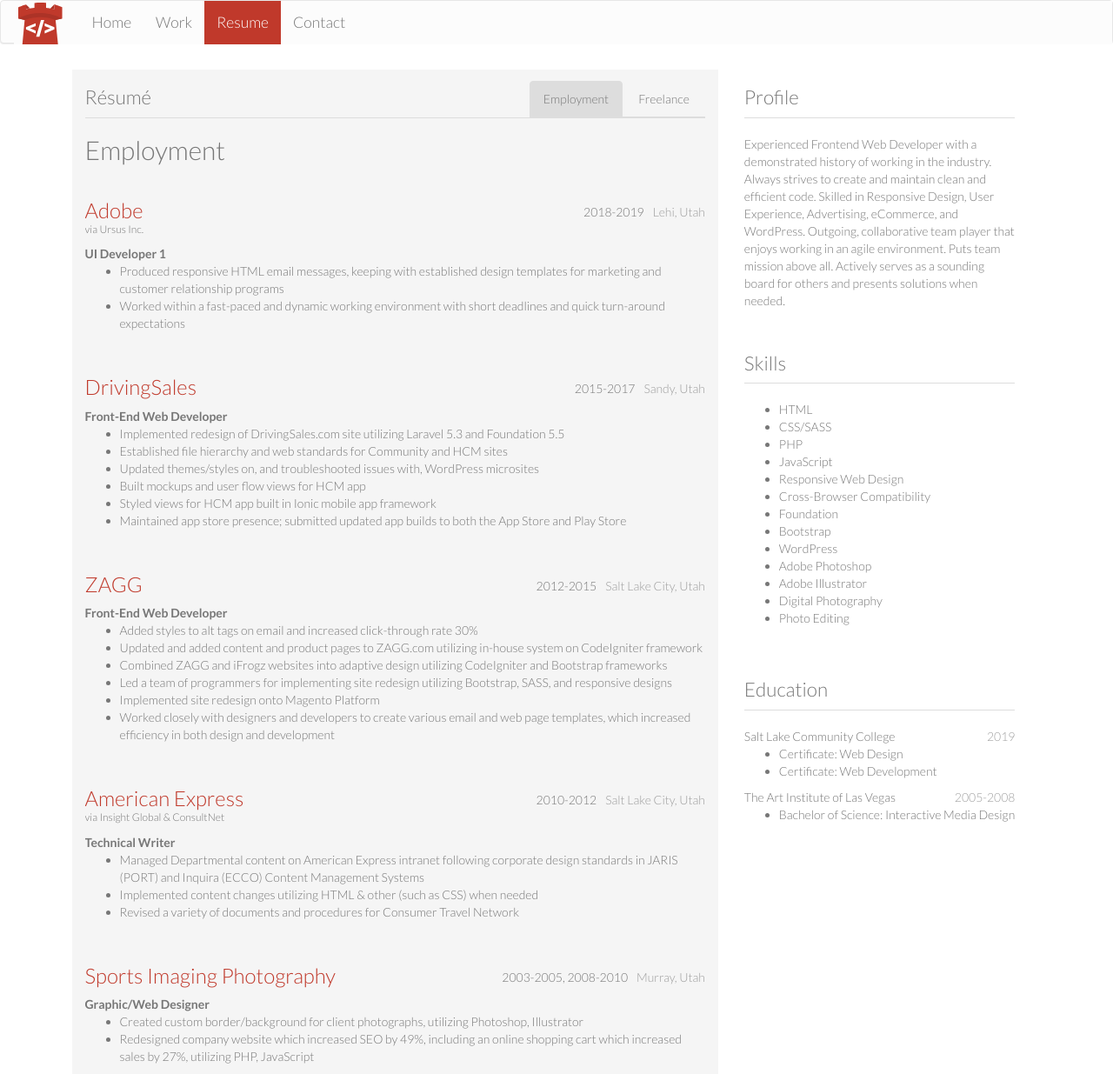
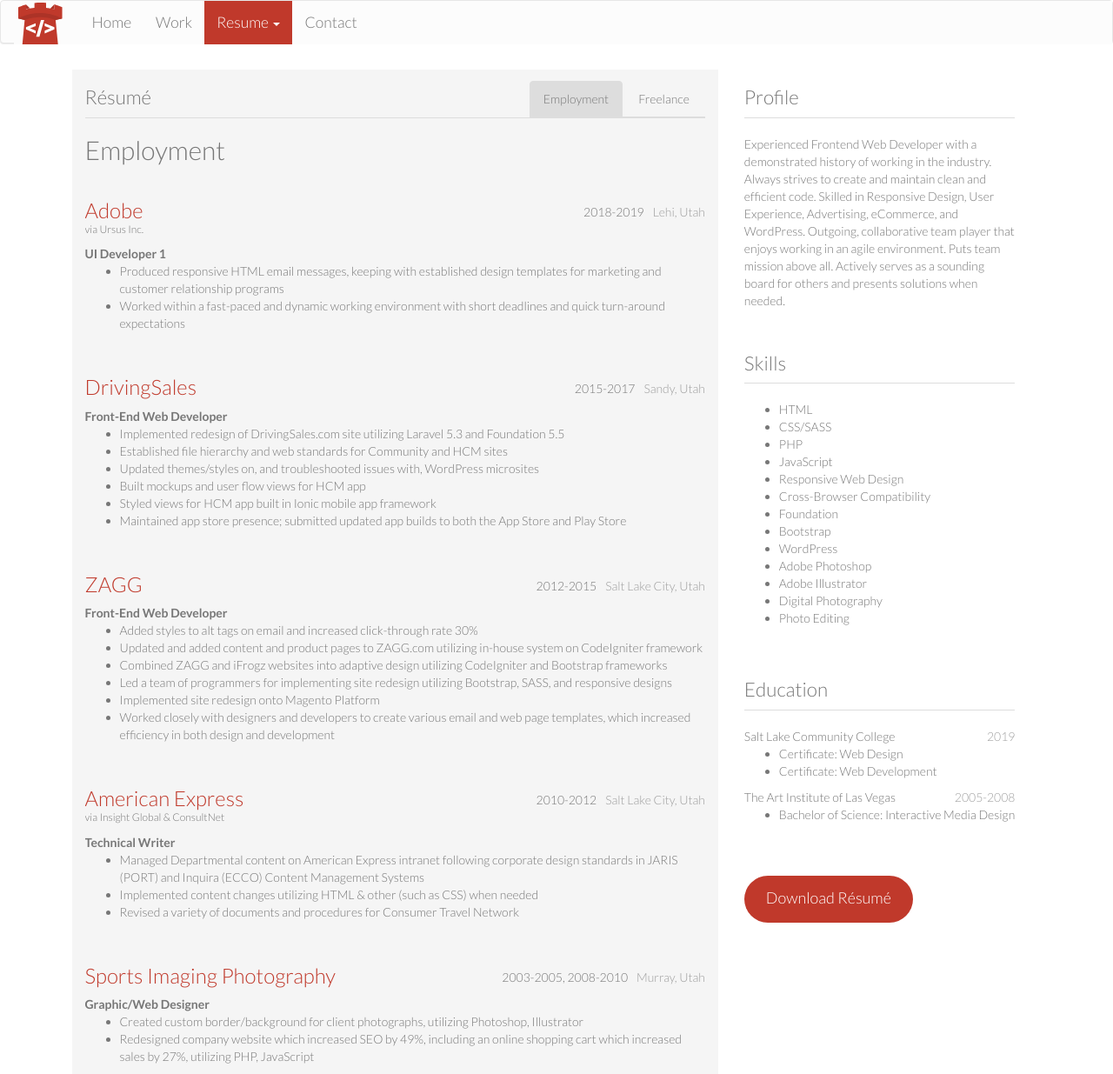
Before and after one commit to Sodaburger/SouthCastle, a PHP site: page /resume.php in a window 1280 px wide. Shown: the top 1235 px of the page at 87% size. Run offline with PHP 8.4, Linux system fonts and the light colour scheme; some libraries are stand-ins or nearby versions.

Commit message:
Download Resume Button
 Made button single sourced ? pulled into use (so I only have one place to update this link)

```diff
--- a/index.php
+++ b/index.php
@@ -19,7 +19,7 @@
 			include 'views/section_blog.php';
 			include 'views/section_team.php';
 */			include 'views/section_projects.php';
-			include 'views/section_work.php';
+		//	include 'views/section_work.php';
 			include 'views/section_download.php';
 			include 'views/section_contact.php';
 		?></div>
--- /dev/null
+++ b/layouts/partials/nav2.php
@@ -0,0 +1,56 @@
+<!-- NAVBAR -->
+<nav class="navbar navbar-default">
+	<div class="container-fluid">
+		<!-- Brand and Toggle -->
+		<div class="navbar-header">
+			<button type="button" class="navbar-toggle" data-toggle="collapse" data-target="#navbar-collapse-1">
+				<span class="sr-only">Toggle navigation</span>
+				<span class="icon-bar"></span>
+				<span class="icon-bar"></span>
+				<span class="icon-bar"></span>
+			</button>
+			<a class="navbar-brand rook" href="/">
+				<?php include('images/logos/rook-icon.php'); ?>
+			</a>
+		</div>
+		<!-- End Brand and Toggle -->
+
+		<!-- Menu -->
+		<div class="collapse navbar-collapse" id="navbar-collapse-1">
+			<ul class="nav navbar-nav">
+				<li class="nav-home" data-toggle="collapse" data-target="#navbar-collapse-1">
+					<a href="/#top">Home</a>
+				</li>
+				<li class="nav-work" data-toggle="collapse" data-target="#navbar-collapse-1">
+					<a href="/#projects">Work</a>
+				</li>
+				<li class="dropdown submenu nav-resume active" data-toggle="collapse" data-target="#navbar-collapse-1">
+					<a href="/#resume" class="dropdown-toggle" data-toggle="dropdown" role="button" aria-haspopup="true" aria-expanded="false">Resume <span class="caret"></span></a>
+					<ul class="dropdown-menu first-level" role="tablist">
+						<li role="presentation">
+							<a href="#Employment" aria-controls="Employment" role="tab" data-toggle="tab">Employment</a></li>
+						<li role="presentation">
+							<a href="#Freelance" aria-controls="Freelance" role="tab" data-toggle="tab">Freelance</a></li><!--
+						<li role="presentation">
+							<a href="#Experience" aria-controls="Experience" role="tab" data-toggle="tab">Experience</a></li>-->
+						<li><a href="/#resume">Download Resume</a></li>
+					</ul>
+				</li>
+
+				<li data-toggle="collapse" data-target="#navbar-collapse-1">
+					<a href="/#contact">Contact</a>
+				</li>
+				<li class="uptop" data-toggle="collapse" data-target="#navbar-collapse-1">
+					<a href="#top"><span class="fa fa-chevron-up"></span></a>
+				</li>
+				<li class="dropdown li-more">
+					<a href="#" class="dropdown-toggle" data-toggle="dropdown" role="button" aria-haspopup="true" aria-expanded="false">+</a>
+					<ul class="dropdown-menu" id="overflow"></ul>
+				</li>
+			</ul>
+		</div>
+		<!-- End Menu -->
+
+	</div>
+</nav>
+<!-- END NAVBAR -->
--- a/layouts/partials/navigation.php
+++ b/layouts/partials/navigation.php
@@ -20,16 +20,16 @@
 		<div class="collapse navbar-collapse" id="navbar-collapse-1">
 			<ul class="nav navbar-nav">
 				<li class="nav-home" data-toggle="collapse" data-target="#navbar-collapse-1">
-					<a href="/#top">Home</a>
+					<a href="#top">Home</a>
 				</li>
 				<li class="nav-work" data-toggle="collapse" data-target="#navbar-collapse-1">
-					<a href="/#projects">Work</a>
+					<a href="#projects">Work</a>
 				</li><!--
 				<li data-toggle="collapse" data-target="#navbar-collapse-1">
 					<a href="#work">Logos</a>
 				</li>-->
 				<li class="nav-resume" data-toggle="collapse" data-target="#navbar-collapse-1">
-					<a href="/#resume">Resume</a>
+					<a href="#resume">Resume</a>
 				</li><!--
 				<li data-toggle="collapse" data-target="#navbar-collapse-1">
 					<a href="#features">Features</a>
@@ -62,7 +62,7 @@
 					<a href="#team">Team</a>
 				</li>-->
 				<li data-toggle="collapse" data-target="#navbar-collapse-1">
-					<a href="/#contact">Contact</a>
+					<a href="#contact">Contact</a>
 				</li>
 				<li class="uptop" data-toggle="collapse" data-target="#navbar-collapse-1">
 					<a href="#top"><span class="fa fa-chevron-up"></span></a>
--- a/resume.php
+++ b/resume.php
@@ -4,7 +4,7 @@
 ?>
 	<!-- HEADER -->
 	<header><?php
-		include 'layouts/partials/navigation.php';
+		include 'layouts/partials/nav2.php';
 	?></header>
 	<!-- END HEADER -->
 
@@ -449,7 +449,7 @@
 		</section>
 		<!-- Section: SKILLS -->
 
-		<!-- Section: Education -->
+		<!-- Section: EDUCATION -->
 		<section class="module module-Education">
 			<div class="container-fluid wrapper-module">
 				<!-- Section Header -->
@@ -480,7 +480,24 @@
 				<!-- End Section Content -->
 			</div>
 		</section>
-		<!-- Section: SKILLS -->
+		<!-- Section: EDUCATION -->
+
+		<!-- Section: DOWNLOADD -->
+		<section class="module module-Education">
+			<div class="container-fluid wrapper-module">
+				<!-- Section Content -->
+				<div class="r1 row wrapper-module-content">
+					<div class="c1 col-xs-12 text-pod">
+						<?php
+							$btnText = "Download R&eacute;sum&eacute;";
+							include 'views/widgets/btn_download_resume.php';
+						?>
+					</div>
+				</div>
+				<!-- End Section Content -->
+			</div>
+		</section>
+		<!-- Section: Education -->
 
 	</aside>
 	<!-- END SIDEBAR -->
--- a/views/section_download.php
+++ b/views/section_download.php
@@ -15,8 +15,8 @@
 			<div class="c1 col-md-12">
 				<!-- Download Buttons -->
 				<div class="download-buttons animateblock ltr-2 speed-1">
-					<a class="btn btn-lg btn-danger" href="#" target="_blank"><span class="fa fa-download"></span>Download</a>
-					<a class="btn btn-lg btn-danger" href="resume.php" target="_blank"><span class="fa fa-eye"></span>View Online</a>
+					<?php include 'views/widgets/btn_download_resume.php'; ?>
+					<a class="btn btn-lg" href="resume.php">View Online</a>
 				</div>
 <?php /*
 				<!-- Mailchimp Newsletter -->
--- /dev/null
+++ b/views/widgets/btn_download_resume.php
@@ -0,0 +1 @@
+<a class="btn btn-lg" href="https://docs.google.com/document/d/1kcqQVQ0vDW9zCqPaN-N6-0ZurP1fexGe-vO_yzM0Sns/edit?usp=sharing" target="_blank"><?php echo(isset($btnText)? $btnText : 'Download'); ?></a>
```
